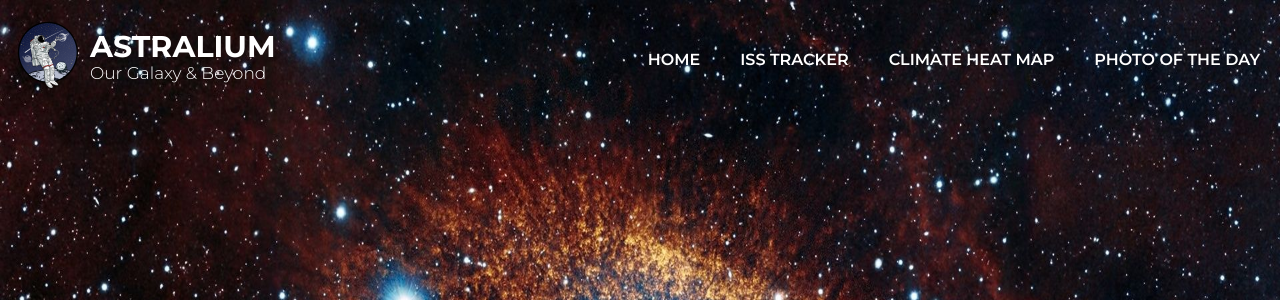
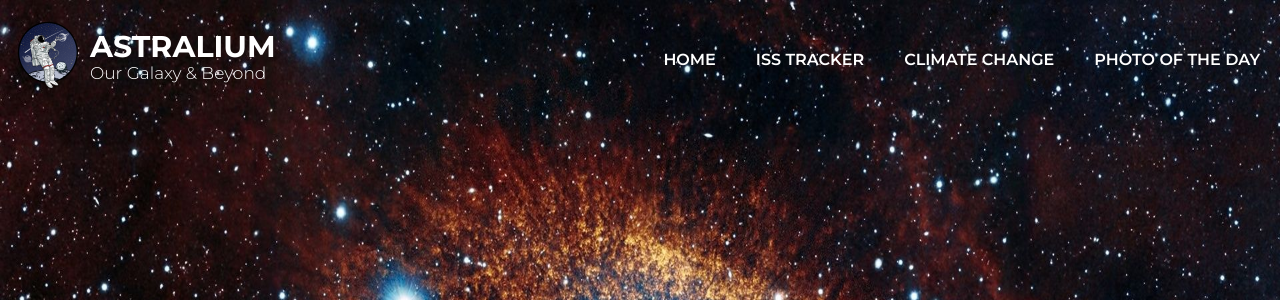
Before and after one commit to DYLAB2331/astralium, a Flask app: page / in a window 1280 px wide. Shown: the top 300 px of the page. Run offline with Flask 3, Linux system fonts and the light colour scheme.

Commit message:
Changed CLIMATE HEAT MAP to CLIMATE CHANGE

```diff
--- a/templates/apod.html
+++ b/templates/apod.html
@@ -21,7 +21,7 @@
         <ul class="nav-links">
             <li><a href="/">HOME</a></li>
             <li><a href="/iss_tracker">ISS TRACKER</a></li>
-            <li><a href="/climate_change">CLIMATE HEAT MAP</a></li>
+            <li><a href="/climate_change">CLIMATE CHANGE</a></li>
             <li><a href="/apod">PHOTO OF THE DAY</a></li>
         </ul>
     </nav>
--- a/templates/home.html
+++ b/templates/home.html
@@ -21,7 +21,7 @@
         <ul class="nav-links">
             <li><a href="/">HOME</a></li>
             <li><a href="/iss_tracker">ISS TRACKER</a></li>
-            <li><a href="/climate_change">CLIMATE HEAT MAP</a></li>
+            <li><a href="/climate_change">CLIMATE CHANGE</a></li>
             <li><a href="/apod">PHOTO OF THE DAY</a></li>
         </ul>
     </nav>
--- a/templates/iss_tracker.html
+++ b/templates/iss_tracker.html
@@ -24,7 +24,7 @@
         <ul class="nav-links">
             <li><a href="/">HOME</a></li>
             <li><a href="/iss_tracker">ISS TRACKER</a></li>
-            <li><a href="/climate_change">CLIMATE HEAT MAP</a></li>
+            <li><a href="/climate_change">CLIMATE CHANGE</a></li>
             <li><a href="/apod">PHOTO OF THE DAY</a></li>
         </ul>
     </nav>
```
